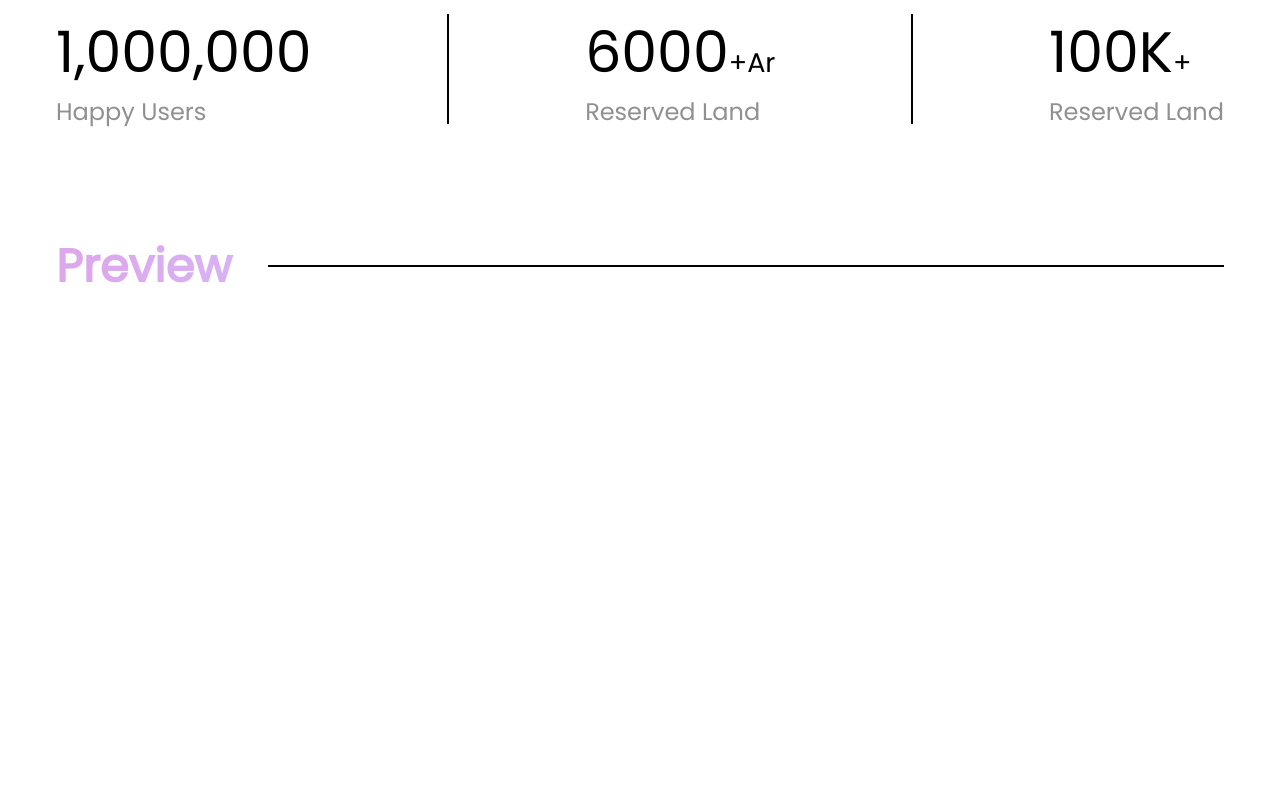
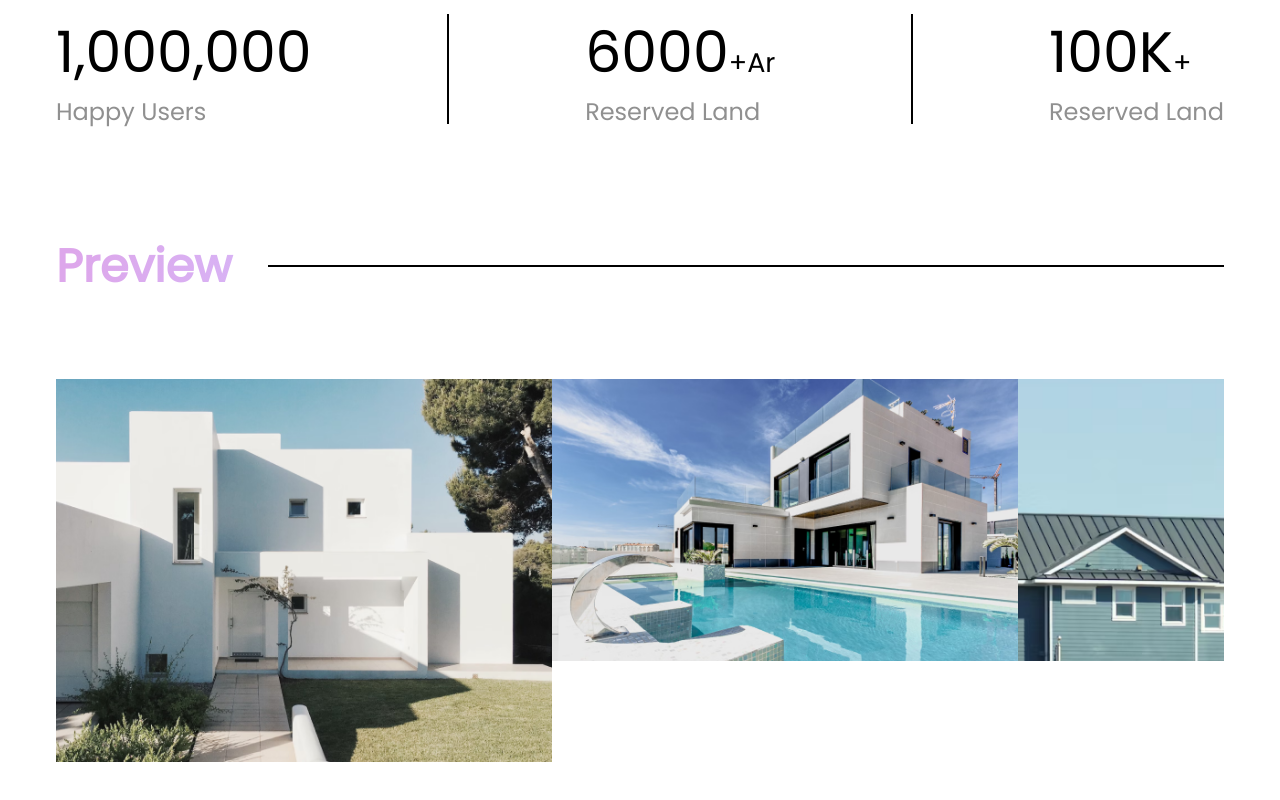
Before and after one commit to memoowi/deko-by-yasraffad, a website: page index.html in a window 1280 px wide. Shown: the part 881-1681 px from the top of the page. Before the commit the page ends 1294 px from the top, so only its background shows below. Drawn offline with Linux system fonts and the light colour scheme.

Commit message:
update commit

```diff
--- a/index.html
+++ b/index.html
@@ -170,11 +170,33 @@
                     </div>
                 </div>
             </div>
-            <div>
-
+            <div class="w-full">
+                <!-- here -->
+                <div class="accordian flex items-center">
+                    <ul class="flex">
+                        <li>
+                            <a href="#">
+                                <img src="dist/images/preview/p1.png"/>
+                            </a>
+                        </li>
+                        <li>
+                            <a href="#">
+                                <img src="dist/images/preview/p2.png"/>
+                            </a>
+                        </li>
+                        <li>
+                            <a href="#">
+                                <img src="dist/images/preview/p3.png"/>
+                            </a>
+                        </li>
+                    </ul>
+                </div>
+                <!-- Stop here -->
             </div>
         </div>
     </section>
     <!-- End of Preview -->
+
+    <script src="dist/js/main.js"></script>
 </body>
 </html>
--- a/src/input.css
+++ b/src/input.css
@@ -54,3 +54,9 @@ body {
     -webkit-background-clip: text;
     -webkit-text-fill-color: transparent;
 }
+
+
+/* Video Carousel */
+.accordian {
+	height: 419px;
+}
```
Also changed, not shown: dist/images/preview/p1.png (added), dist/images/preview/p2.png (added), dist/images/preview/p3.png (added), dist/js/main.js (added), dist/output.css.
